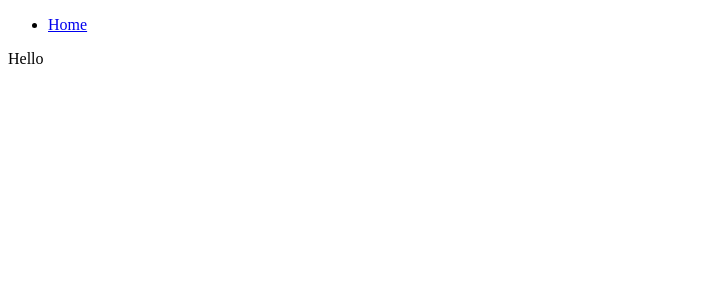
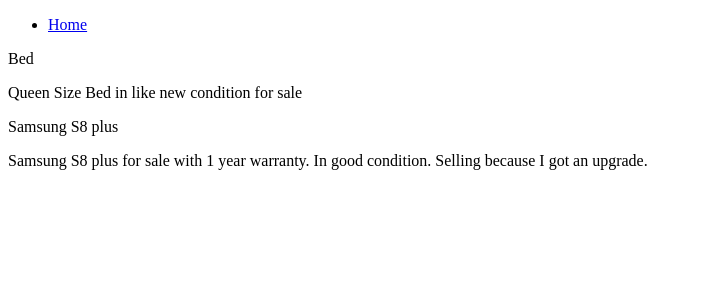
Before and after one commit to leshayface/6-search-listings, a React (Create React App) app: page / in a window 1280 px wide. Shown: the top 300 px of the page, without its empty margins (0-702 px from the left). Built offline with nearby package versions, Linux system fonts and the light colour scheme; data requests are answered from the project's data file.

Commit message:
add axios and display data on home page

```diff
--- a/package.json
+++ b/package.json
@@ -7,6 +7,7 @@
     "@testing-library/react": "^9.3.2",
     "@testing-library/user-event": "^7.1.2",
     "@types/react-router-dom": "^5.1.5",
+    "axios": "^0.20.0",
     "json-server": "^0.16.1",
     "react": "^16.13.1",
     "react-dom": "^16.13.1",
--- a/src/components/Home.tsx
+++ b/src/components/Home.tsx
@@ -1,10 +1,42 @@
-import React from 'react';
+import React, { useEffect, useState } from 'react';
+import axios from 'axios';
 
-function Home() {
-    return (
-        <div>Hello
-      </div>
-    )
+
+export interface Values {
+  title: string,
+  slug: string,
+  description: string,
+  price: number,
+  currency: string,
+  email: string,
+  category: object
 }
 
-export default (Home);
+export default function Home() {
+
+  const [data, setData] = useState([] as Values[]);
+  useEffect(() => {
+      getData();
+  }, []);
+
+  const getData = async () => {
+    const listings = await axios.get(`http://localhost:5000/listings`);
+    setData(listings.data);
+    console.log(listings)
+  }
+
+  return (
+    <div>
+      {data.map(listing => (
+        <div className="max-w-sm rounded overflow-hidden shadow-lg" key={listing.title}>
+          <div className="px-6 py-4">
+            <div className="font-bold text-xl mb-2">{listing.title}</div>
+            <p className="text-gray-700 text-base">
+              {listing.description}
+            </p>
+          </div>
+        </div>
+      ))}
+    </div>
+  );
+}
```
Also changed, not shown: 1 other file (tests, documents, lock files or other folders).
